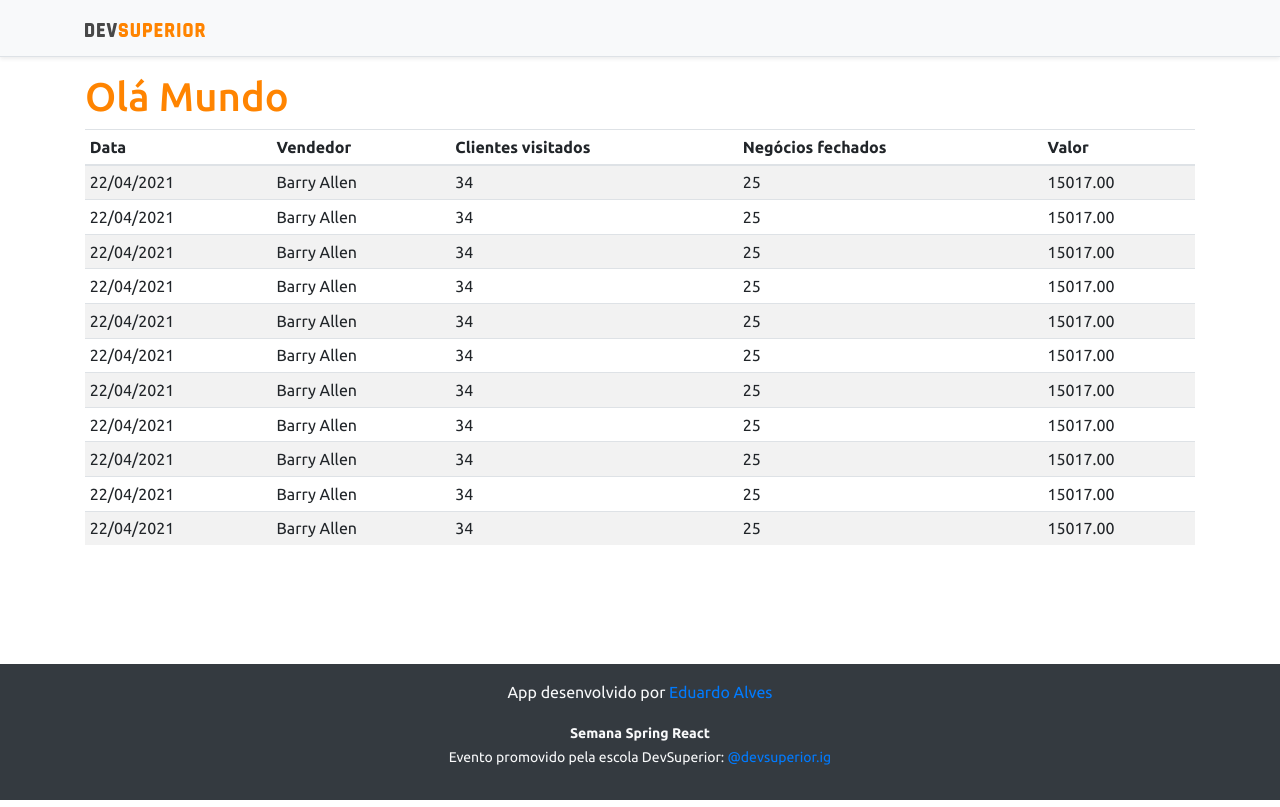
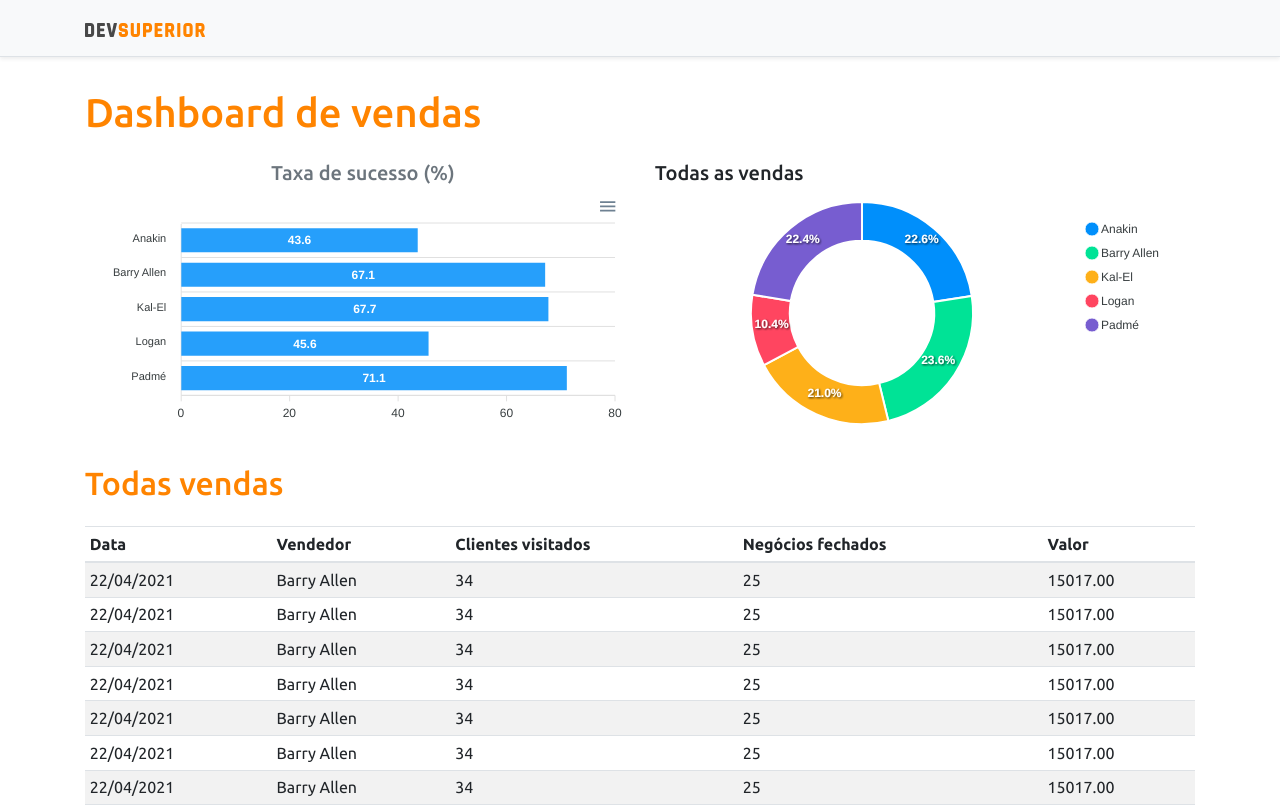
Before and after one commit to santos3du/projetosds3, a React (Create React App) app in the folder frontend/: page / in a window 1280 px wide. Shown: the top 807 px of the page. Built offline with nearby package versions, Linux system fonts and the light colour scheme.

Commit message:
Static charts

```diff
--- a/frontend/package.json
+++ b/frontend/package.json
@@ -12,10 +12,12 @@
     "@types/node": "^12.0.0",
     "@types/react": "^17.0.0",
     "@types/react-dom": "^17.0.0",
+    "apexcharts": "^3.26.1",
     "bootstrap": "^4.6.0",
     "jquery": "1.9.1",
     "popper.js": "^1.16.1",
     "react": "^17.0.2",
+    "react-apexcharts": "^1.3.9",
     "react-dom": "^17.0.2",
     "react-scripts": "4.0.3",
     "typescript": "^4.1.2",
--- a/frontend/src/App.tsx
+++ b/frontend/src/App.tsx
@@ -1,13 +1,32 @@
+import React from "react";
+import BarChart from "components/barchart";
+import DonutChart from "components/donutChart";
 import DataTable from "components/datatable";
 import Footer from "components/footer";
 import NavBar from "components/navbar";
+
 
 function App() {
   return (
     <>
     <NavBar />
     <div className="container">
-      <h1 className="text-primary">Olá Mundo</h1>
+      <h1 className="text-primary py-3">Dashboard de vendas</h1>
+        <div className="row px-3">
+          <div className="col-sm-6">
+            <h5 className="text-center text-secondary">Taxa de sucesso (%)</h5>
+            <BarChart />
+          </div>
+          <div className="col-sm-6">
+            <h5>Todas as vendas</h5>
+            <DonutChart />
+          </div>
+        </div>
+
+        <div className="py-3">
+          <h2 className="text-primary">Todas vendas</h2>
+        </div>
+
       <DataTable />
     </div>
 
--- /dev/null
+++ b/frontend/src/components/barchart/index.tsx
@@ -0,0 +1,34 @@
+import Chart from 'react-apexcharts';
+
+const BarChart = () => {
+    const options = {
+        plotOptions: {
+            bar: {
+                horizontal: true,
+            }
+        },
+    };
+
+    const mockData = {
+        labels: {
+            categories: ['Anakin', 'Barry Allen', 'Kal-El', 'Logan', 'Padmé']
+        },
+        series: [
+            {
+                name: "% Sucesso",
+                data: [43.6, 67.1, 67.7, 45.6, 71.1]
+            }
+        ]
+    };
+
+    return (
+        <Chart
+            options={{...options, xaxis: mockData.labels}}
+            series={mockData.series}
+            type="bar"
+            height="240"
+        />
+    );
+}
+
+export default BarChart;
--- /dev/null
+++ b/frontend/src/components/donutChart/index.tsx
@@ -0,0 +1,25 @@
+import Chart from 'react-apexcharts';
+
+const DonutChart = () => {
+    const mockData = {
+        series: [477138, 499928, 444867, 220426, 473088],
+        labels: ['Anakin', 'Barry Allen', 'Kal-El', 'Logan', 'Padmé']
+    }
+
+    const options = {
+        legend: {
+            show: true
+        }
+    }
+
+    return (
+        <Chart
+            options={{...options, labels: mockData.labels}}
+            series={mockData.series}
+            type="donut"
+            height="240"
+        />
+    );
+}
+
+export default DonutChart;
```
Also changed, not shown: 1 other file (tests, documents, lock files or other folders).
